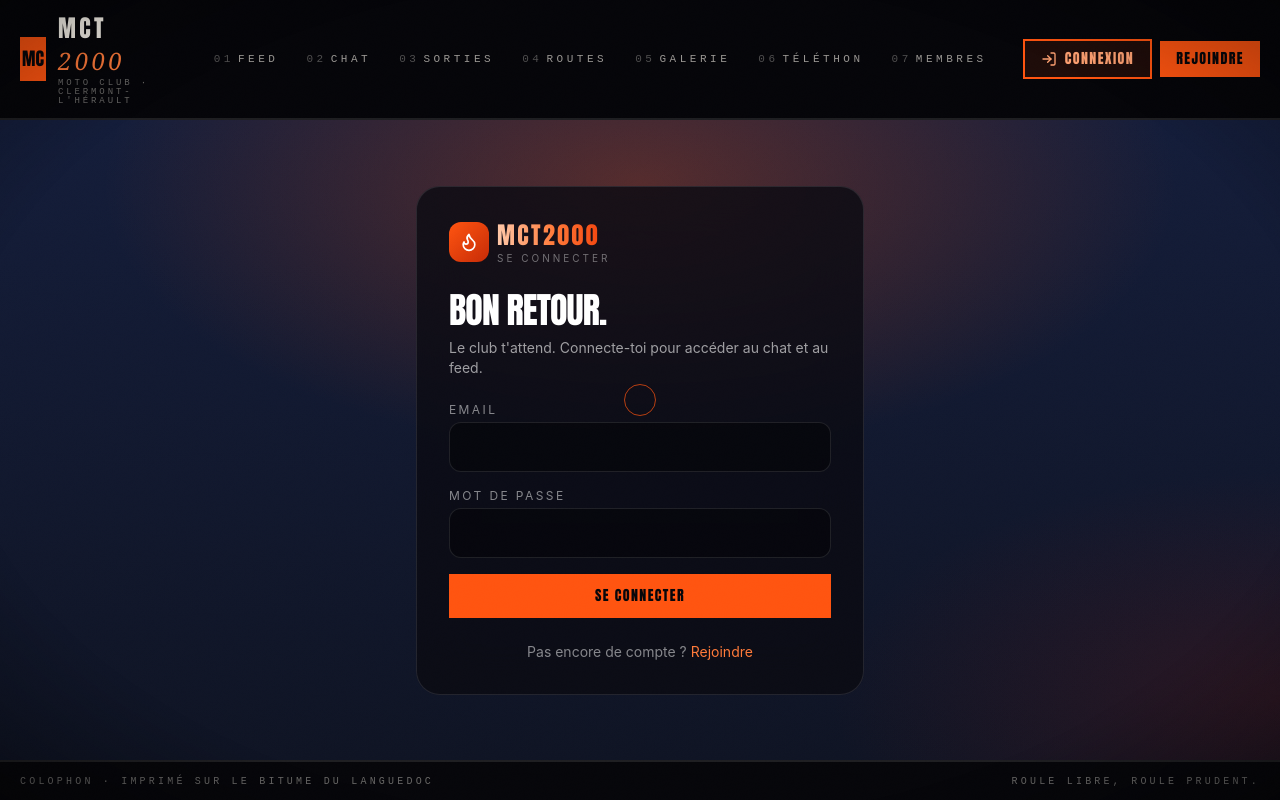
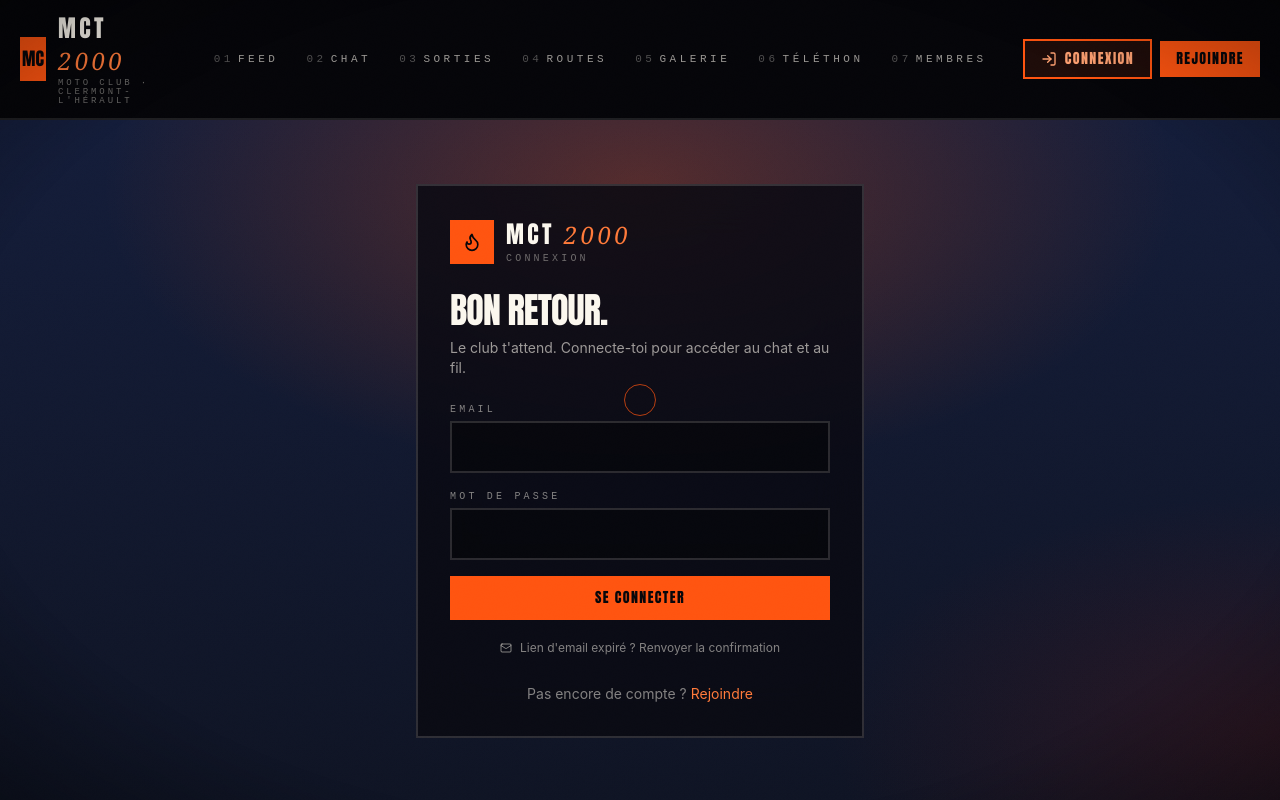
Before and after one commit to morpheus45/MCT2000, a Next.js app: page /MCT2000/login in a window 1280 px wide. Shown: the top 800 px of the page. Built offline with nearby package versions, Linux system fonts and the light colour scheme; no server answers.

Commit message:
Friendly auth-error banner + 24h email expiry + resend confirmation button + emailRedirectTo on signup

```diff
--- a/app/layout.tsx
+++ b/app/layout.tsx
@@ -5,6 +5,7 @@ import Footer from "@/components/Footer";
 import DemoBanner from "@/components/DemoBanner";
 import Cursor from "@/components/Cursor";
 import PageReveal from "@/components/PageReveal";
+import AuthErrorBanner from "@/components/AuthErrorBanner";
 
 const basePath = process.env.NEXT_PUBLIC_BASE_PATH ?? "/MCT2000";
 
@@ -48,6 +49,7 @@ export default function RootLayout({ children }: { children: React.ReactNode })
       <body className="min-h-screen flex flex-col bg-ink-950 text-white">
         <PageReveal />
         <Cursor />
+        <AuthErrorBanner />
         <DemoBanner />
         <Navbar />
         <main className="flex-1">{children}</main>
--- /dev/null
+++ b/components/AuthErrorBanner.tsx
@@ -0,0 +1,103 @@
+"use client";
+
+import { useEffect, useState } from "react";
+import Link from "next/link";
+import { AlertTriangle, X } from "lucide-react";
+
+// Maps Supabase auth callback errors (from URL hash or query) to a friendly French message.
+type ParsedError = { title: string; body: string; actionLabel: string; actionHref: string };
+
+function parseAuthError(): ParsedError | null {
+  if (typeof window === "undefined") return null;
+  const params: Record<string, string> = {};
+  // Query string
+  const qs = new URLSearchParams(window.location.search);
+  qs.forEach((v, k) => (params[k] = v));
+  // Hash (Supabase puts errors in the # fragment too)
+  if (window.location.hash.startsWith("#")) {
+    const hs = new URLSearchParams(window.location.hash.slice(1));
+    hs.forEach((v, k) => (params[k] = v));
+  }
+  const code = params.error_code;
+  const error = params.error;
+  if (!code && !error) return null;
+
+  if (code === "otp_expired") {
+    return {
+      title: "Lien d'email expiré",
+      body:
+        "Le lien que tu viens de cliquer n'est plus valide (validité dépassée). Tu peux te connecter directement ou demander un nouveau lien depuis la page de connexion.",
+      actionLabel: "Renvoyer un email",
+      actionHref: "/login",
+    };
+  }
+  if (code === "access_denied" || error === "access_denied") {
+    return {
+      title: "Accès refusé",
+      body:
+        "Ta session n'a pas pu être validée. Vérifie l'email reçu et essaie de te reconnecter.",
+      actionLabel: "Connexion",
+      actionHref: "/login",
+    };
+  }
+  return {
+    title: "Erreur d'authentification",
+    body: params.error_description?.replace(/\+/g, " ") ?? "Une erreur est survenue.",
+    actionLabel: "Connexion",
+    actionHref: "/login",
+  };
+}
+
+export default function AuthErrorBanner() {
+  const [err, setErr] = useState<ParsedError | null>(null);
+
+  useEffect(() => {
+    const e = parseAuthError();
+    if (e) setErr(e);
+  }, []);
+
+  function dismiss() {
+    setErr(null);
+    // Strip the error params from the URL so it doesn't reappear on refresh
+    const url = new URL(window.location.href);
+    url.search = "";
+    url.hash = "";
+    window.history.replaceState(null, "", url.toString());
+  }
+
+  if (!err) return null;
+
+  return (
+    <div className="fixed inset-x-0 top-0 z-[70] flex justify-center px-3 pt-3 pointer-events-none">
+      <div className="pointer-events-auto flex w-full max-w-3xl items-start gap-4 border-2 border-flame-500 bg-ink-950/95 p-4 shadow-[0_20px_60px_-15px_rgba(255,84,16,0.5)] backdrop-blur-xl">
+        <AlertTriangle className="mt-0.5 h-5 w-5 shrink-0 text-flame-500" />
+        <div className="flex-1">
+          <div className="heading text-lg tracking-wide text-bone-50">{err.title}</div>
+          <p className="mt-1 text-sm text-bone-50/70">{err.body}</p>
+          <div className="mt-3 flex flex-wrap items-center gap-3">
+            <Link
+              href={err.actionHref}
+              onClick={dismiss}
+              className="inline-flex items-center gap-2 border border-flame-500 bg-flame-500 px-4 py-1.5 font-display text-xs uppercase tracking-widest text-ink-950 hover:bg-flame-400"
+            >
+              {err.actionLabel}
+            </Link>
+            <button
+              onClick={dismiss}
+              className="font-mono text-[10px] uppercase tracking-widest2 text-bone-50/50 hover:text-bone-50"
+            >
+              Fermer
+            </button>
+          </div>
+        </div>
+        <button
+          aria-label="Fermer"
+          onClick={dismiss}
+          className="shrink-0 text-bone-50/40 hover:text-bone-50"
+        >
+          <X className="h-4 w-4" />
+        </button>
+      </div>
+    </div>
+  );
+}
--- a/components/AuthForm.tsx
+++ b/components/AuthForm.tsx
@@ -4,8 +4,12 @@ import { useState } from "react";
 import Link from "next/link";
 import { useRouter } from "next/navigation";
 import { motion } from "framer-motion";
-import { Flame, Loader2 } from "lucide-react";
+import { Flame, Loader2, Mail } from "lucide-react";
 import { getSupabaseBrowser, supabaseConfigured } from "@/lib/supabase/client";
+
+const SITE_URL =
+  process.env.NEXT_PUBLIC_SITE_URL ??
+  (typeof window !== "undefined" ? window.location.origin + (process.env.NEXT_PUBLIC_BASE_PATH ?? "/MCT2000") : "https://morpheus45.github.io/MCT2000");
 
 export default function AuthForm({ mode }: { mode: "login" | "signup" }) {
   const router = useRouter();
@@ -34,11 +38,14 @@ export default function AuthForm({ mode }: { mode: "login" | "signup" }) {
         const { data, error } = await supabase.auth.signUp({
           email,
           password,
-          options: { data: { pseudo } },
+          options: {
+            data: { pseudo },
+            emailRedirectTo: SITE_URL,
+          },
         });
         if (error) throw error;
         if (data.user && !data.session) {
-          setMsg("Compte créé. Vérifie ta boîte mail pour confirmer.");
+          setMsg("Compte créé. Vérifie ta boîte mail pour confirmer (lien valide 24h).");
         } else {
           router.push("/feed");
           router.refresh();
@@ -56,6 +63,31 @@ export default function AuthForm({ mode }: { mode: "login" | "signup" }) {
     }
   }
 
+  async function resendConfirmation() {
+    setErr(null);
+    setMsg(null);
+    if (!email) {
+      setErr("Saisis ton email d'abord, puis clique sur « Renvoyer ».");
+      return;
+    }
+    const supabase = getSupabaseBrowser();
+    if (!supabase) return;
+    setBusy(true);
+    try {
+      const { error } = await supabase.auth.resend({
+        type: "signup",
+        email,
+        options: { emailRedirectTo: SITE_URL },
+      });
+      if (error) throw error;
+      setMsg("Email de confirmation renvoyé. Vérifie ta boîte (et les spams).");
+    } catch (e: unknown) {
+      setErr(e instanceof Error ? e.message : "Erreur lors du renvoi");
+    } finally {
+      setBusy(false);
+    }
+  }
+
   return (
     <section className="relative isolate flex min-h-[80vh] items-center justify-center px-5 py-16">
       <div className="absolute inset-0 -z-10 noise-bg" />
@@ -63,27 +95,29 @@ export default function AuthForm({ mode }: { mode: "login" | "signup" }) {
         initial={{ opacity: 0, y: 20 }}
         animate={{ opacity: 1, y: 0 }}
         transition={{ duration: 0.5 }}
-        className="w-full max-w-md rounded-3xl border border-white/10 bg-ink-900/80 p-8 backdrop-blur-xl"
+        className="w-full max-w-md border-2 border-bone-50/15 bg-ink-900/85 p-8 backdrop-blur-xl"
       >
-        <div className="mb-6 flex items-center gap-2">
-          <div className="grid h-10 w-10 place-items-center rounded-xl bg-gradient-to-br from-flame-500 to-flame-700">
-            <Flame className="h-5 w-5 text-white" />
+        <div className="mb-6 flex items-center gap-3">
+          <div className="grid h-11 w-11 place-items-center border-2 border-flame-500 bg-flame-500 text-ink-950">
+            <Flame className="h-5 w-5" />
           </div>
           <div>
-            <div className="heading text-2xl tracking-widest gradient-text">MCT2000</div>
-            <div className="text-[10px] uppercase tracking-[0.3em] text-white/40">
-              {isSignup ? "Créer un compte" : "Se connecter"}
+            <div className="heading text-2xl tracking-[0.14em] text-bone-50">
+              MCT <span className="editorial text-flame-400">2000</span>
+            </div>
+            <div className="font-mono text-[10px] uppercase tracking-widest2 text-bone-50/40">
+              {isSignup ? "Créer un compte" : "Connexion"}
             </div>
           </div>
         </div>
 
-        <h1 className="heading text-4xl tracking-tight">
+        <h1 className="heading text-4xl tracking-tight text-bone-50">
           {isSignup ? "Rejoins la team." : "Bon retour."}
         </h1>
-        <p className="mt-2 text-sm text-white/60">
+        <p className="mt-2 text-sm text-bone-50/60">
           {isSignup
             ? "Crée ton profil de motard. Pseudo, casque, machine — tu remplis le reste après."
-            : "Le club t'attend. Connecte-toi pour accéder au chat et au feed."}
+            : "Le club t'attend. Connecte-toi pour accéder au chat et au fil."}
         </p>
 
         <form onSubmit={handleSubmit} className="mt-6 space-y-4">
@@ -94,12 +128,12 @@ export default function AuthForm({ mode }: { mode: "login" | "signup" }) {
           <Field label="Mot de passe" type="password" value={password} onChange={setPassword} required />
 
           {err && (
-            <div className="rounded-lg border border-red-500/40 bg-red-500/10 p-3 text-sm text-red-300">
+            <div className="border border-red-500/40 bg-red-500/10 p-3 text-sm text-red-300">
               {err}
             </div>
           )}
           {msg && (
-            <div className="rounded-lg border border-emerald-500/40 bg-emerald-500/10 p-3 text-sm text-emerald-300">
+            <div className="border border-emerald-500/40 bg-emerald-500/10 p-3 text-sm text-emerald-300">
               {msg}
             </div>
           )}
@@ -109,11 +143,23 @@ export default function AuthForm({ mode }: { mode: "login" | "signup" }) {
           </button>
         </form>
 
-        <div className="mt-6 text-center text-sm text-white/50">
+        {!isSignup && (
+          <div className="mt-4 text-center">
+            <button
+              type="button"
+              onClick={resendConfirmation}
+              className="inline-flex items-center gap-2 text-xs text-bone-50/50 hover:text-flame-400"
+            >
+              <Mail className="h-3 w-3" /> Lien d'email expiré ? Renvoyer la confirmation
+            </button>
+          </div>
+        )}
+
+        <div className="mt-6 text-center text-sm text-bone-50/50">
           {isSignup ? (
             <>
               Déjà membre ?{" "}
-              <Link href="/login" className="text-flame-400 hover:underline">Se connecter</Link>
+              <Link href="/login" className="text-flame-400 hover:underline">Connexion</Link>
             </>
           ) : (
             <>
@@ -124,7 +170,7 @@ export default function AuthForm({ mode }: { mode: "login" | "signup" }) {
         </div>
 
         {!supabaseConfigured && (
-          <div className="mt-6 rounded-lg border border-amber-500/30 bg-amber-500/5 p-3 text-xs text-amber-300">
+          <div className="mt-6 border border-amber-500/30 bg-amber-500/5 p-3 text-xs text-amber-300">
             ⚠️ Supabase non configuré — vois le README pour activer l'auth.
           </div>
         )}
@@ -148,13 +194,13 @@ function Field({
 }) {
   return (
     <label className="block">
-      <span className="mb-1 block text-xs uppercase tracking-[0.2em] text-white/50">{label}</span>
+      <span className="mb-1 block font-mono text-[10px] uppercase tracking-widest2 text-bone-50/50">{label}</span>
       <input
         type={type}
         value={value}
         onChange={(e) => onChange(e.target.value)}
         required={required}
-        className="w-full rounded-xl border border-white/10 bg-black/40 px-4 py-3 text-white outline-none transition-colors focus:border-flame-500 focus:ring-2 focus:ring-flame-500/30"
+        className="w-full border-2 border-bone-50/15 bg-black/40 px-4 py-3 text-bone-50 outline-none transition-colors focus:border-flame-500"
       />
     </label>
   );
```
